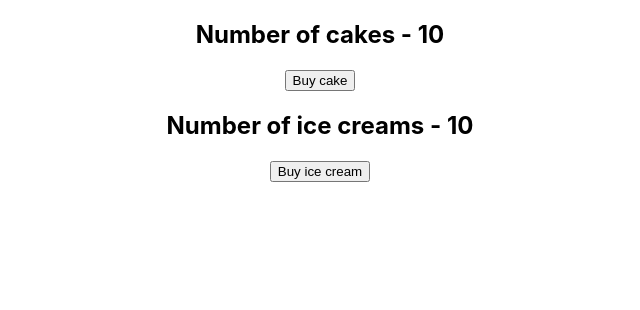
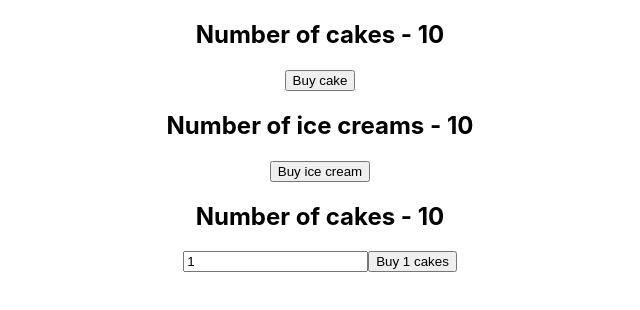
Before and after one commit to adriansorin/cake-shop-redux, a React (Create React App) app: page / in a window 1280 px wide. Shown: the top 310 px of the page, without its empty margins (320-960 px from the left). Built offline with nearby package versions, Linux system fonts and the light colour scheme.

Commit message:
add action payload

```diff
--- a/src/App.js
+++ b/src/App.js
@@ -5,6 +5,7 @@
 // import CakeContainer from "./components/CakeContainer";
 import HooksCakeContainer from "./components/HooksCakeContainer";
 import IceCreamContainer from "./components/IceCreamContainer";
+import NewCakeContainer from "./components/NewCakeContainer";
 
 function App() {
   return (
@@ -13,6 +14,7 @@
               {/* <CakeContainer/> */}
               <HooksCakeContainer/>
               <IceCreamContainer/>
+              <NewCakeContainer/>
         </div>
       </Provider>
   );
--- /dev/null
+++ b/src/components/NewCakeContainer.js
@@ -0,0 +1,28 @@
+import React, {useState} from 'react'
+import { connect } from 'react-redux'
+import { buyCake } from "../redux";
+
+function NewCakeContainer(props) {
+    const [number, setNumber] = useState(1);
+    return (
+        <div>
+            <h2>Number of cakes - {props.numberOfCakes}</h2>
+            <input type='text' value={number} onChange={e => setNumber(e.target.value)} />
+            <button onClick = {() => props.buyCake(number)}>Buy {number} cakes</button>
+        </div>
+    )
+}
+
+const mapStateToProps = state => {
+    return {
+        numberOfCakes: state.cake.numberOfCakes
+    }
+}
+
+const mapDispatchToProps = dispatch => {
+    return {
+        buyCake: (number) => dispatch(buyCake(number))
+    }
+}
+
+export default connect(mapStateToProps, mapDispatchToProps)(NewCakeContainer)
--- a/src/redux/cake/cakeActions.js
+++ b/src/redux/cake/cakeActions.js
@@ -1,7 +1,8 @@
 import { BUY_CAKE } from './cakeTypes'
 
-export const buyCake = () => {
+export const buyCake = (number = 1) => {
         return {
-            type: BUY_CAKE
+            type: BUY_CAKE,
+            payload: number
         }
 }
--- a/src/redux/cake/cakeReducer.js
+++ b/src/redux/cake/cakeReducer.js
@@ -8,7 +8,7 @@
     switch (action.type) {
         case BUY_CAKE: return {
             ...state,
-            numberOfCakes: state.numberOfCakes - 1
+            numberOfCakes: state.numberOfCakes - action.payload
         }
         default: return state
     }
```
